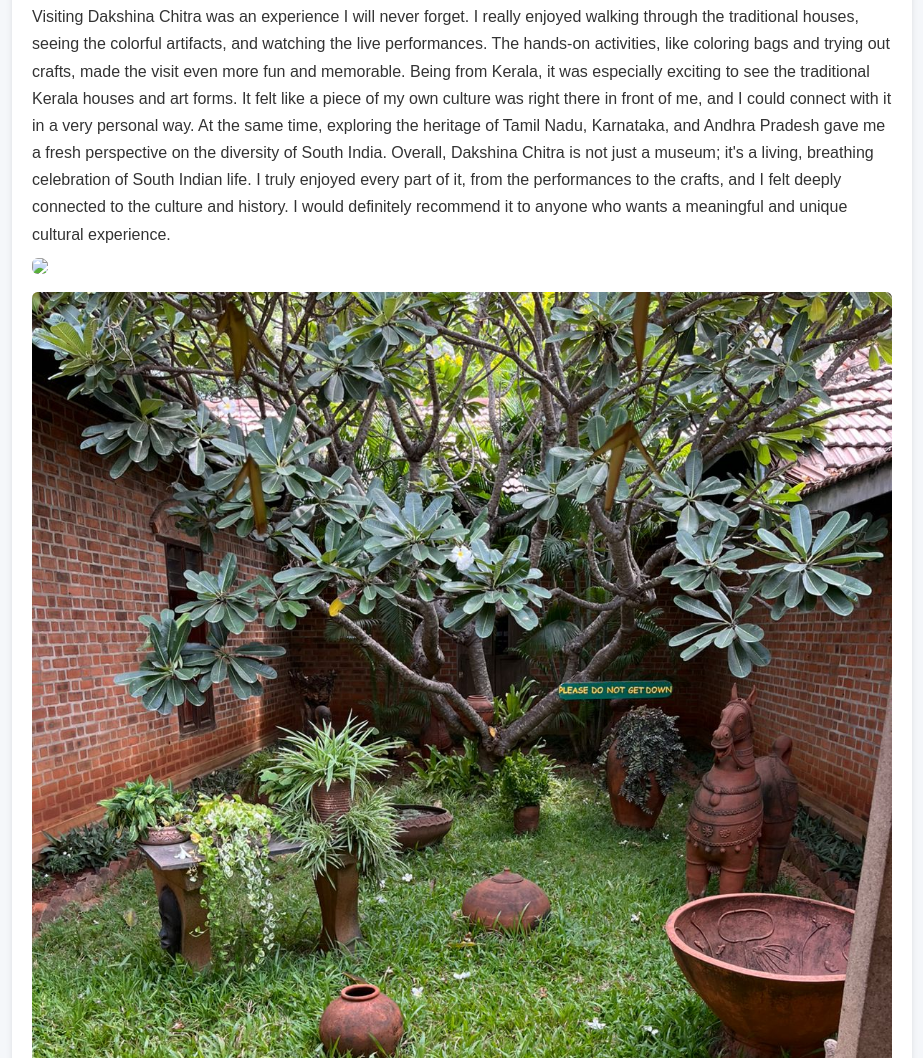
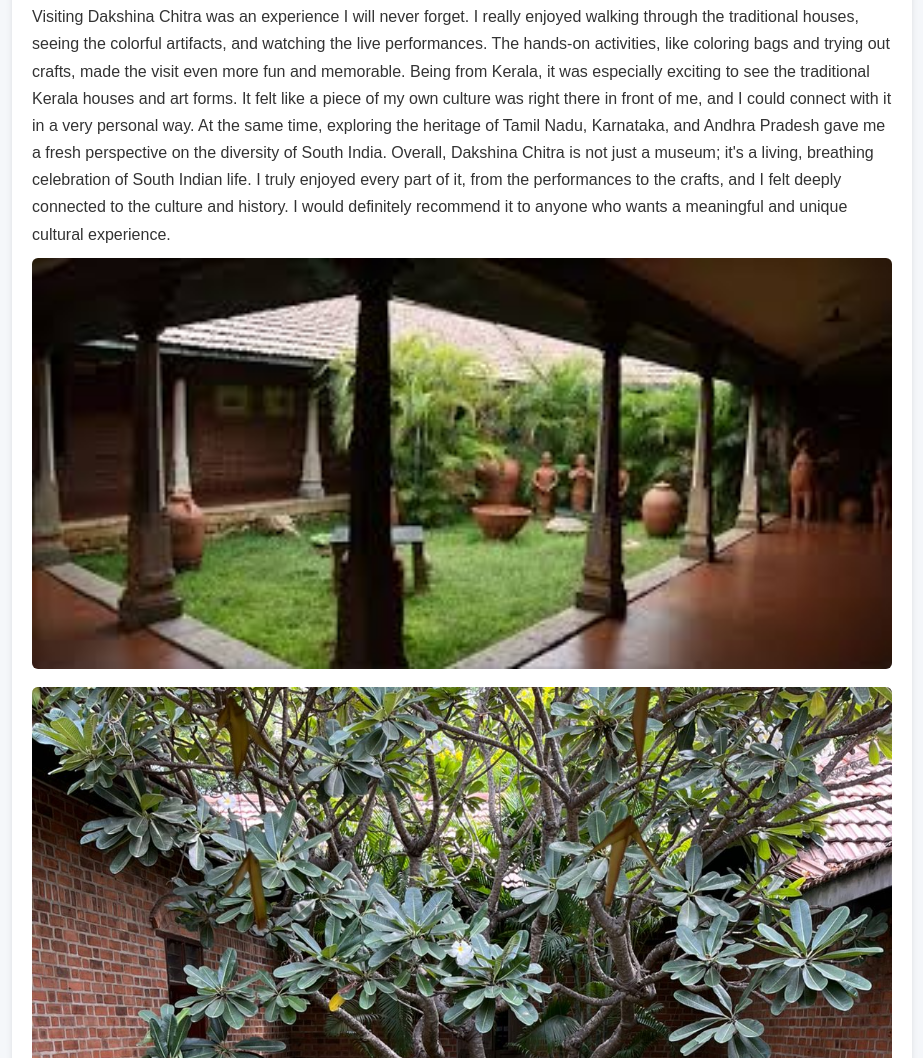
Before and after one commit to dnvdevx/DakshinaChitraBlog, a plain HTML site: page index.html in a window 1280 px wide. Shown: the part 8786-9844 px from the top of the page, without its empty margins (178-1101 px from the left). Drawn offline with Linux system fonts and the light colour scheme.

Commit message:
Fixed an image

```diff
--- a/index.html
+++ b/index.html
@@ -6,7 +6,7 @@
   <title>A Day at Dakshina Chitra</title>
   <link rel="stylesheet" href="style.css">
   <style>
-    /* minimal CSS changes for navbar and scroll offset */
+
     html { scroll-behavior: smooth; }
 
     #navbar {
@@ -38,7 +38,7 @@
       background: #368585;
     }
 
-    /* offset headings so navbar doesn't block them */
+
     h2, h3 {
       scroll-margin-top: 90px;
     }
@@ -46,7 +46,7 @@
 </head>
 <body>
 
-  <!-- ===== NAVIGATION ===== -->
+
   <nav id="navbar">
     <div class="container nav-inner">
       <a href="#intro">Intro</a>
@@ -58,7 +58,7 @@
     </div>
   </nav>
 
-  <!-- ===== HEADER / TITLE ===== -->
+
   <header>
     <div class="container">
       <h1>A Day at Dakshina Chitra</h1>
@@ -67,7 +67,7 @@
   </header>
 
 
-  <!-- ===== INTRODUCTION ===== -->
+
   <section id="intro" class="container">
     <h2>Introduction</h2>
     <p>
@@ -82,7 +82,7 @@
     </p>
   </section>
 
-  <!-- ===== MAIN BODY ===== -->
+
   <section id="main" class="container">
     <h2>Main Body</h2>
 
@@ -165,12 +165,12 @@
         from the performances to the crafts, and I felt deeply connected to the culture and history.
         I would definitely recommend it to anyone who wants a meaningful and unique cultural experience.
       </p>
-      <img src="Conclusion.jpg">
+      <img src="Conclusion.jpeg">
       <img src="Conclusion1.jpg">
     </article>
   </section>
 
-  <!-- ===== CALL TO ACTION ===== -->
+
   <section id="cta" class="container">
     <h2>Plan Your Own Visit!</h2>
     <p>
@@ -180,7 +180,7 @@
     <a class="btn" href="#comments">Share Your Experience</a>
   </section>
 
-  <!-- ===== SHARE ===== -->
+
   <section id="share" class="container">
     <h2>Share this Blog</h2>
     <div class="share-buttons">
@@ -190,7 +190,7 @@
     </div>
   </section>
 
-  <!-- ===== COMMENTS ===== -->
+
   <section id="comments" class="container">
   <h2>Leave a Comment</h2>
   <form id="commentForm">
@@ -207,7 +207,7 @@
 </section>
 
 <script>
-  // Comment posting
+
   const form = document.getElementById("commentForm");
   form.addEventListener("submit", function(event) {
     event.preventDefault();
@@ -224,7 +224,6 @@
     }
   });
 
-  // Navbar hide on click / reappear
   const navbar = document.getElementById("navbar");
   let hideTimeout;
 
@@ -250,7 +249,7 @@
   });
 </script>
 
-  <!-- ===== FOOTER ===== -->
+
   <footer>
     <p>© 2025 Dani Noble | Dakshina Chitra Blog</p>
   </footer>
```
